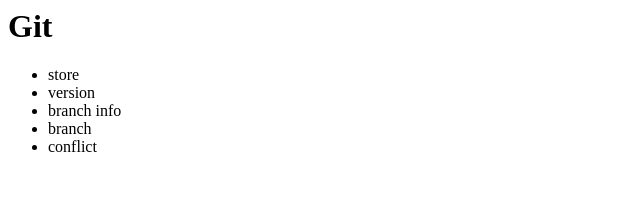
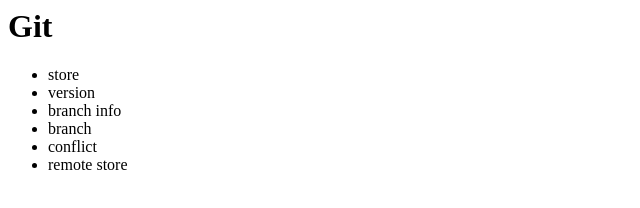
Before and after one commit to rougevin/lifecoding, a plain HTML site: page index.html in a window 1280 px wide. Shown: the whole page, without its empty margins (0-640 px from the left). Drawn offline with Linux system fonts and the light colour scheme.

Commit message:
remote store 추가

```diff
--- a/index.html
+++ b/index.html
@@ -12,6 +12,7 @@
 			<li>branch info</li>
 			<li>branch</li>
 			<li>conflict</li>
+			<li>remote store</li>
 		</ul>
 
 	</body>
```
